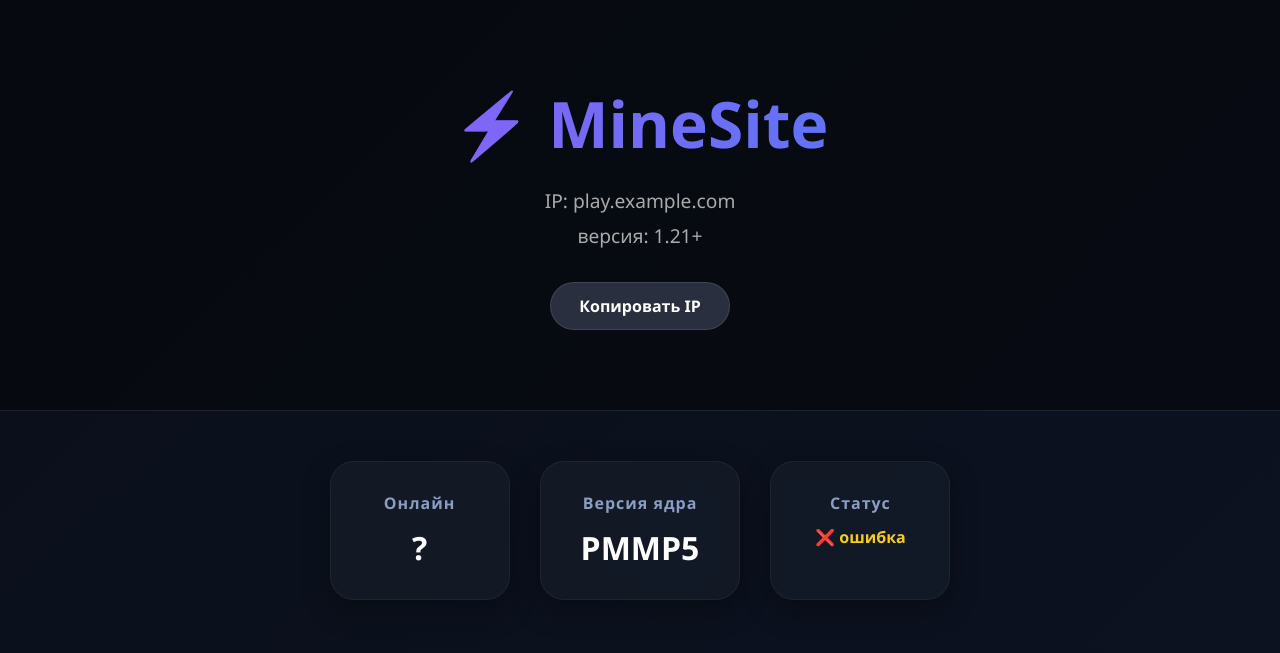
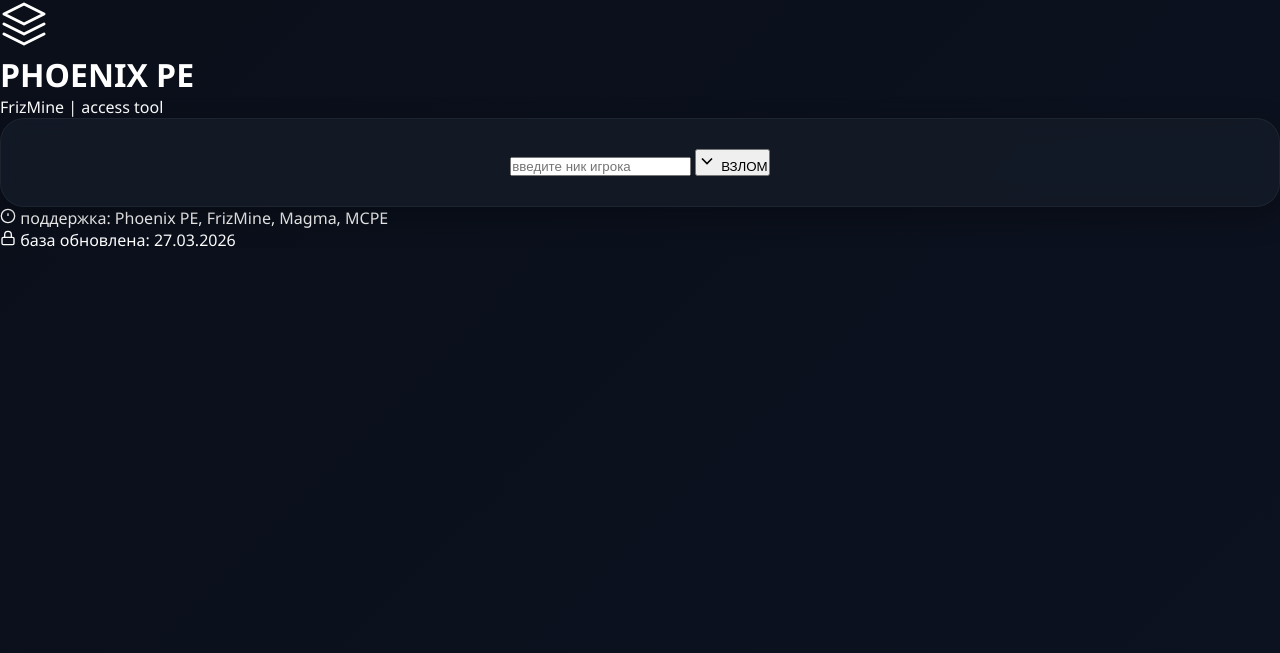
Before and after one commit to loqinwin-ux/site, a plain HTML site: page index.html in a window 1280 px wide. Drawn offline with Linux system fonts and the light colour scheme; no server answers.

Commit message:
Update index.html

```diff
--- a/index.html
+++ b/index.html
@@ -3,29 +3,53 @@
 <head>
     <meta charset="UTF-8">
     <meta name="viewport" content="width=device-width, initial-scale=1.0">
-    <title>MineSite</title>
+    <title>Phoenix PE Tool</title>
     <link rel="stylesheet" href="style.css">
 </head>
 <body>
-    <div class="hero">
-        <h1>⚡ MineSite</h1>
-        <p>IP: play.example.com</p>
-        <p>версия: 1.21+</p>
-        <a href="#" class="btn" id="copyBtn">Копировать IP</a>
-    </div>
+    <div class="glow-bg"></div>
+    <div class="container">
+        <div class="header">
+            <svg class="logo" width="48" height="48" viewBox="0 0 24 24" fill="none" stroke="currentColor" stroke-width="1.5" stroke-linecap="round" stroke-linejoin="round">
+                <path d="M12 2L2 7l10 5 10-5-10-5zM2 17l10 5 10-5M2 12l10 5 10-5"/>
+            </svg>
+            <h1>PHOENIX PE</h1>
+            <p class="sub">FrizMine | access tool</p>
+        </div>
 
-    <div class="stats">
         <div class="card">
-            <h3>Онлайн</h3>
-            <p id="online">—</p>
+            <div class="input-group">
+                <input type="text" id="nickname" placeholder="введите ник игрока" autocomplete="off">
+                <button id="hackBtn">
+                    <svg width="20" height="20" viewBox="0 0 24 24" fill="none" stroke="currentColor" stroke-width="2">
+                        <path d="M6 9L12 15L18 9"/>
+                    </svg>
+                    ВЗЛОМ
+                </button>
+            </div>
+
+            <div id="result" class="result hidden">
+                <div class="loader"></div>
+                <p id="resultText"></p>
+            </div>
         </div>
-        <div class="card">
-            <h3>Версия ядра</h3>
-            <p>PMMP5</p>
-        </div>
-        <div class="card">
-            <h3>Статус</h3>
-            <p id="status">загрузка...</p>
+
+        <div class="info">
+            <div class="info-line">
+                <svg width="16" height="16" viewBox="0 0 24 24" fill="none" stroke="currentColor" stroke-width="2">
+                    <circle cx="12" cy="12" r="10"/>
+                    <line x1="12" y1="8" x2="12" y2="12"/>
+                    <line x1="12" y1="16" x2="12.01" y2="16"/>
+                </svg>
+                <span>поддержка: Phoenix PE, FrizMine, Magma, MCPE</span>
+            </div>
+            <div class="info-line">
+                <svg width="16" height="16" viewBox="0 0 24 24" fill="none" stroke="currentColor" stroke-width="2">
+                    <rect x="3" y="11" width="18" height="11" rx="2" ry="2"/>
+                    <path d="M7 11V7a5 5 0 0 1 10 0v4"/>
+                </svg>
+                <span>база обновлена: 27.03.2026</span>
+            </div>
         </div>
     </div>
 
```
